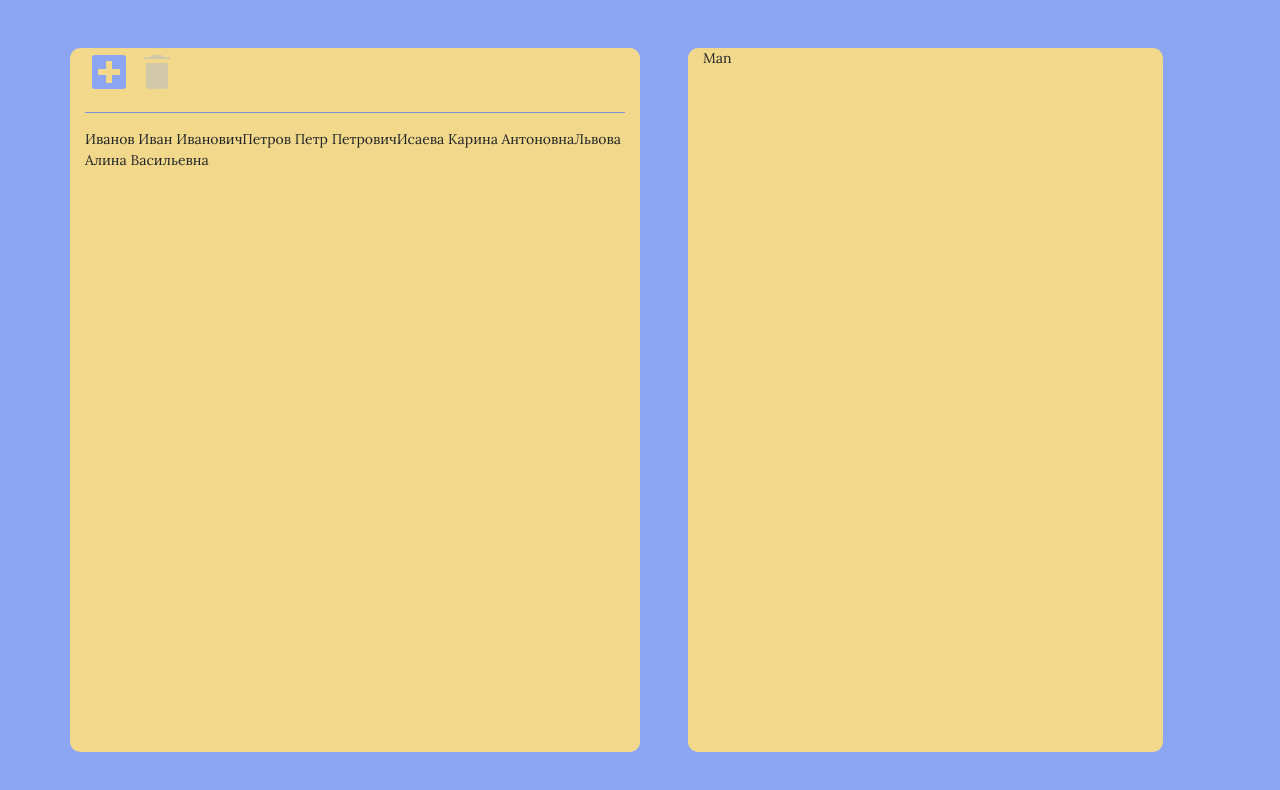
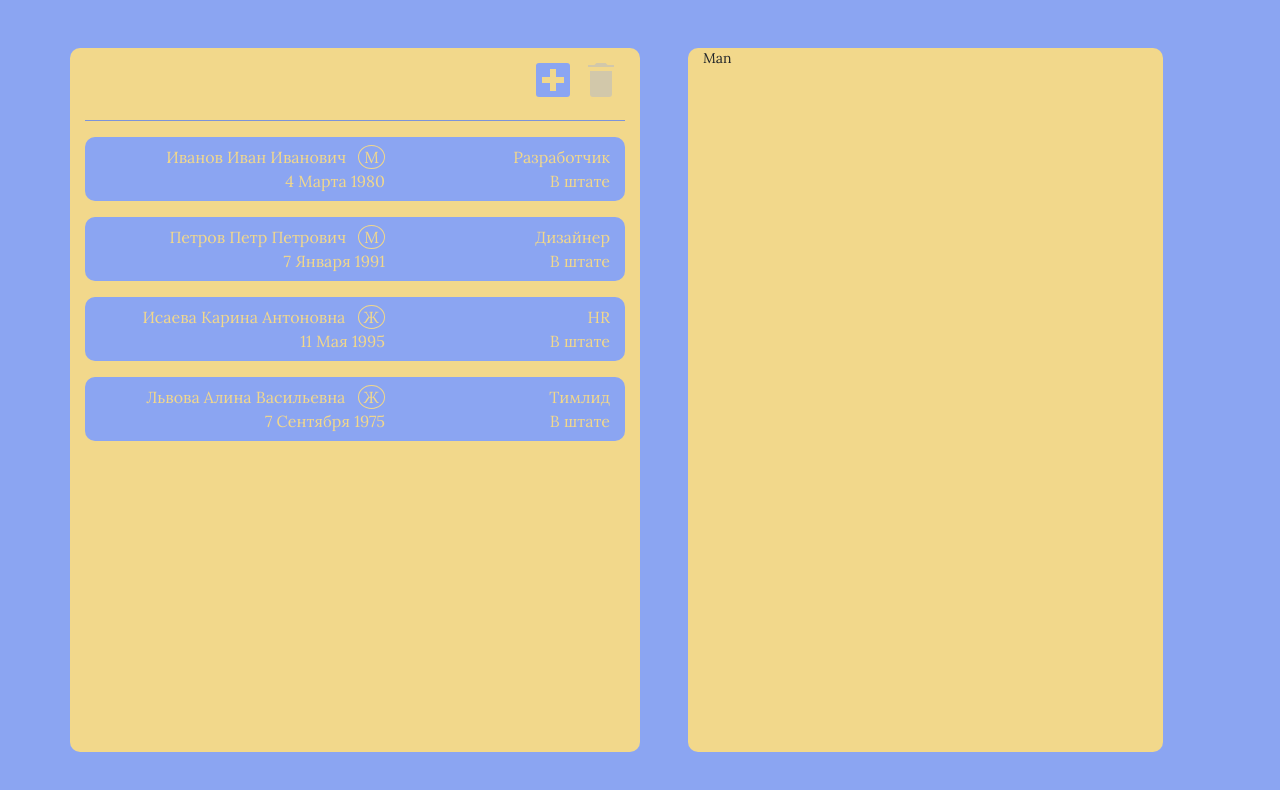
Before and after one commit to Materuilist/grindata-task, a React (Create React App) app: page / in a window 1280 px wide. Shown: the top 790 px of the page. Built offline with nearby package versions, Linux system fonts and the light colour scheme; a web font is replaced by a local one.

Commit message:
employees list ready; deletion ready

```diff
--- a/src/App.tsx
+++ b/src/App.tsx
@@ -4,7 +4,7 @@ import { EmployeesEditor } from "./components/EmployeesEditor";
 function App() {
   return (
     <div style={{ height: "100vh" }}>
-      <EmployeesEditor />
+      <EmployeesEditor employees={[]}/>
     </div>
   );
 }
--- /dev/null
+++ b/src/components/EmployeesEditor/EmployeesList/EmployeeItem/index.tsx
@@ -0,0 +1,41 @@
+import React from "react";
+import { concatClasses } from "../../../../utils/concatClasses";
+import styles from "./styles.module.scss";
+import { Employee } from "../../../../models/entities/employee.class";
+import { prettifyDate } from "../../../../utils/prettifyDate";
+
+interface IProps {
+  isSelected: boolean;
+  clickHandler: any;
+  employee: Employee;
+}
+
+export function EmployeeItem({ employee, isSelected, clickHandler }: IProps) {
+  return (
+    <div
+      className={concatClasses(
+        styles.EmployeeItem,
+        `container-fluid mb-3${isSelected ? " " + styles.selected : ""}`
+      )}
+      onClick={() => clickHandler(employee.id)}
+    >
+      <div className="row py-2">
+        <div className="col-6 col-md-7 d-flex flex-column justify-content-center">
+          <div className="row text-right">
+            <div className="col-12">
+              {employee.fullName}{" "}
+              <span className={concatClasses(styles.Sex, "ml-2")}>
+                {employee.sex ? "М" : "Ж"}
+              </span>
+            </div>
+            <div className="col-12">{prettifyDate(employee.birthDate)}</div>
+          </div>
+        </div>
+        <div className="col-6 col-md-5 d-flex flex-column justify-content-center text-right">
+          <p className="mb-0">{employee.getPositionName()}</p>
+          <p className="mb-0">{employee.isFired ? "Уволен" : "В штате"}</p>
+        </div>
+      </div>
+    </div>
+  );
+}
--- /dev/null
+++ b/src/components/EmployeesEditor/EmployeesList/EmployeeItem/styles.module.scss
@@ -0,0 +1,24 @@
+@import "../../../../variables.scss";
+
+.EmployeeItem{
+    background-color: $blue;
+    border-radius: 10px;
+    color: $yellow;
+    font-size: 1rem;
+    cursor: pointer;
+    transition: all .2s linear;
+    &:hover, &.selected{
+        background-color: $more-blue;
+        color: $more-yellow;
+    }
+}
+
+.Sex{
+    border:1px solid $yellow;
+    border-radius: 50%;
+    padding: 1px 5px;
+}
+
+p{
+    overflow-wrap: break-word;
+}
--- a/src/components/EmployeesEditor/EmployeesList/index.tsx
+++ b/src/components/EmployeesEditor/EmployeesList/index.tsx
@@ -2,19 +2,31 @@ import React from "react";
 import { Employee } from "../../../models/entities/employee.class";
 import { connect } from "react-redux";
 import { IReducerState } from "../../../store";
+import { EmployeeItem } from "./EmployeeItem";
 
 interface IProps {
   employees: Employee[];
-  isSelecting: boolean;
   selectedEmployeeId: number;
+  employeeSelectedHandler: any;
 }
 
 function EmployeesListComponent({
   employees,
-  isSelecting,
   selectedEmployeeId,
+  employeeSelectedHandler,
 }: IProps) {
-  return <div>{employees.map((emp) => emp.fullName)}</div>;
+  return (
+    <div>
+      {employees.map((emp) => (
+        <EmployeeItem
+          key={emp.id}
+          employee={emp}
+          isSelected={emp.id === selectedEmployeeId}
+          clickHandler={employeeSelectedHandler}
+        />
+      ))}
+    </div>
+  );
 }
 
 const mapStateToProps = (state: IReducerState) => ({
--- a/src/components/EmployeesEditor/ToolBar/index.tsx
+++ b/src/components/EmployeesEditor/ToolBar/index.tsx
@@ -14,7 +14,7 @@ interface IProps {
 function ToolBarComponent({ selectedEmployeeId, deleteEmployee }: IProps) {
   const deleteButtonActive: boolean = selectedEmployeeId !== -1;
   return (
-    <div>
+    <div className="text-right pt-2">
       <AddBoxIcon className={styles.AddButton} />
       <DeleteIcon
         className={styles.DeleteButton}
--- a/src/components/EmployeesEditor/ToolBar/styles.module.scss
+++ b/src/components/EmployeesEditor/ToolBar/styles.module.scss
@@ -7,4 +7,8 @@
   height: 3rem !important;
   width: 3rem !important;
   cursor: pointer;
+  &:hover {
+    fill: $more-blue !important;
+    stroke: $more-yellow !important;
+  }
 }
--- a/src/components/EmployeesEditor/index.tsx
+++ b/src/components/EmployeesEditor/index.tsx
@@ -6,9 +6,25 @@ import { EditorPanel } from "./EditorPanel";
 import { ToolBar } from "./ToolBar";
 import { concatClasses } from "../../utils/concatClasses";
 import { Employee } from "../../models/entities/employee.class";
+import { connect } from "react-redux";
+import { IReducerState } from "../../store";
 
-export function EmployeesEditor() {
-  const [selectedEmployee, setSelectedEmployee] = useState<Employee | null>(null);
+interface IProps {
+  employees: Employee[];
+}
+
+function EmployeesEditorComponent({ employees }: IProps) {
+  const [selectedEmployee, setSelectedEmployee] = useState<Employee | null>(
+    null
+  );
+
+  const selectEmployee = (id: number) => {
+    setSelectedEmployee(
+      selectedEmployee?.id === id
+        ? null
+        : employees.find((employee) => employee.id === id) || null
+    );
+  };
 
   return (
     <div
@@ -22,11 +38,25 @@ export function EmployeesEditor() {
           )}
         >
           <ToolBar selectedEmployeeId={selectedEmployee?.id || -1} />
-          <hr className="w-100"/>
-          <EmployeesList selectedEmployeeId={selectedEmployee?.id || -1} isSelecting={false} />
+          <hr className="w-100" />
+          <EmployeesList
+            selectedEmployeeId={selectedEmployee?.id || -1}
+            employeeSelectedHandler={selectEmployee}
+          />
         </div>
-        <div className={concatClasses(styles.EditorPanel, "col-5 h-100")}>Man</div>
+        <div className={concatClasses(styles.EditorPanel, "col-5 h-100")}>
+          Man
+        </div>
       </div>
     </div>
   );
 }
+
+const mapStateToProps = (state: IReducerState) => ({
+  employees: state.employees.data,
+});
+
+export const EmployeesEditor = connect(
+  mapStateToProps,
+  null
+)(EmployeesEditorComponent);
--- a/src/store/actions/employees.ts
+++ b/src/store/actions/employees.ts
@@ -8,11 +8,11 @@ export const addEmployee = (newEmployee: Employee): IAction => ({
 });
 
 export const removeEmployee = (employeeId: number): IAction => ({
-  type: actionTypes.ADD_USER,
+  type: actionTypes.REMOVE_USER,
   employeeId,
 });
 
 export const alterEmployee = (employee: Employee): IAction => ({
-  type: actionTypes.ADD_USER,
+  type: actionTypes.ALTER_USER,
   employee,
 });
--- /dev/null
+++ b/src/utils/prettifyDate.ts
@@ -0,0 +1,17 @@
+const months = [
+    'Января',
+    'Февраля',
+    'Марта',
+    'Апреля',
+    'Мая',
+    'Июня',
+    'Июля',
+    'Августа',
+    'Сентября',
+    'Октября',
+    'Ноября',
+    'Декабря',
+]
+
+export const prettifyDate = (date: Date): string =>
+  [date.getDate(), months[date.getMonth()], date.getFullYear()].join(" ");
```
